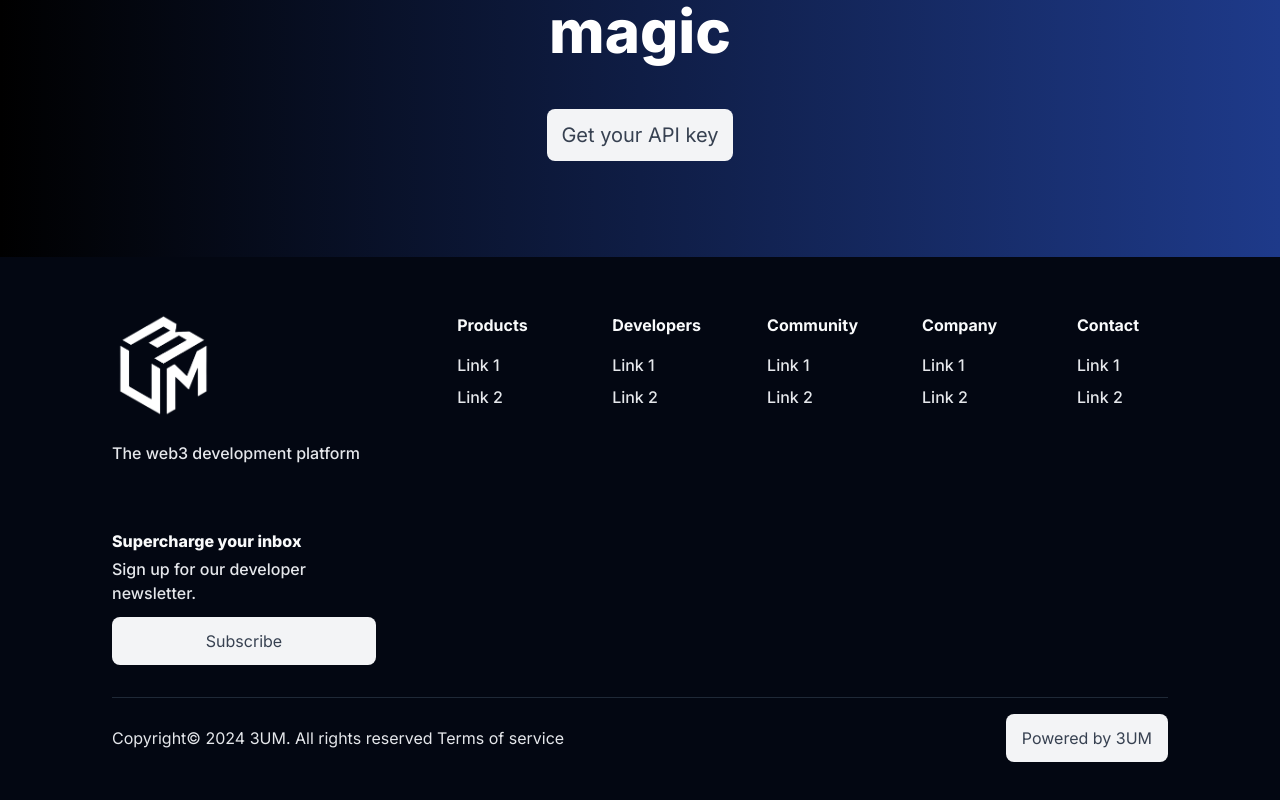
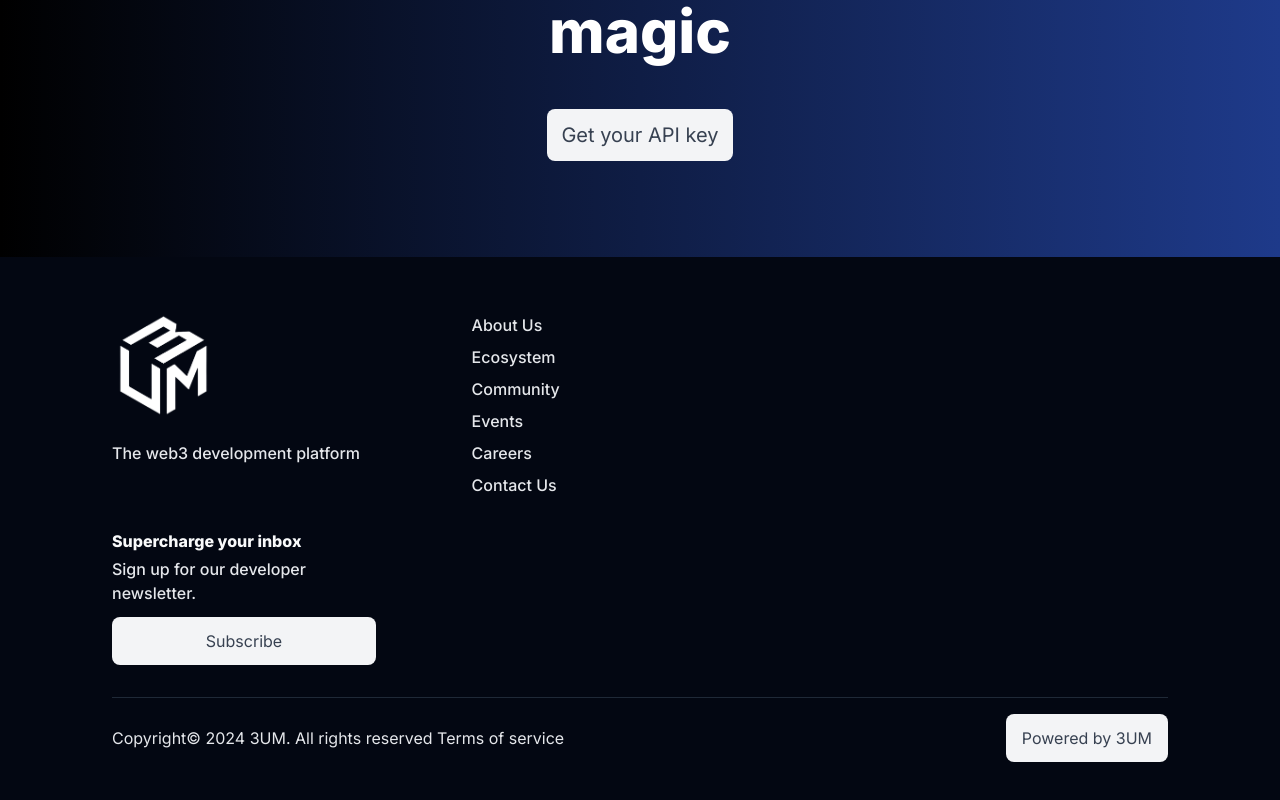
Before and after one commit to 3um-Group/3UM_Website, a Next.js app: page / in a window 1280 px wide. Shown: the part 4196-4996 px from the top of the page. Built offline with nearby package versions, Linux system fonts and the light colour scheme.

Commit message:
added footer links

```diff
--- a/components/Footer.tsx
+++ b/components/Footer.tsx
@@ -1,4 +1,5 @@
 import three_um_logo from '@/public/assets/3UM-dark.png';
+import footerItems from '@/utils/footer-items';
 import { FacebookFilled } from "@ant-design/icons"
 import { LinkedinFilled } from '@ant-design/icons';
 import { YoutubeFilled } from '@ant-design/icons';
@@ -40,13 +41,19 @@ const Footer = () => {
 
           {/* Link Columns */}
           <div className="grid grid-cols-2 gap-8 sm:grid-cols-3 lg:grid-cols-5 lg:gap-12 xl:gap-16 mt-8 lg:mt-0">
-            {['Products', 'Developers', 'Community', 'Company', 'Contact'].map((category) => (
+            {['Comapany'].map((category) => (
               <div key={category} className="flex flex-col gap-4">
-                <h5 className="font-eyebrow-size-100 font-bold text-gray-50">{category}</h5>
+                {/* <h5 className="font-eyebrow-size-100 font-bold text-gray-50">{category}</h5> */}
                 <ul className="flex flex-col gap-2">
                   {/* Add your specific links here */}
-                  <li><a href="#" className="font-paragraph-size-200 w-fit font-medium text-gray-200 transition-all hover:text-gray-400">Link 1</a></li>
-                  <li><a href="#" className="font-paragraph-size-200 w-fit font-medium text-gray-200 transition-all hover:text-gray-400">Link 2</a></li>
+                  {footerItems.map((item) => (
+                    <>
+                      <li><a href="#" className="font-paragraph-size-200 w-fit font-medium text-gray-200 transition-all hover:text-gray-400">{item.label}</a></li>
+                      {/* <li><a href="#" className="font-paragraph-size-200 w-fit font-medium text-gray-200 transition-all hover:text-gray-400">{item.label}</a></li> */}
+                    </>
+
+                  ))}
+
                   {/* Add more list items as needed */}
                 </ul>
               </div>
@@ -59,7 +66,7 @@ const Footer = () => {
       <div className="mx-auto w-full max-w-7xl mt-8 pt-4 border-t border-gray-800">
         <div className="flex flex-col sm:flex-row sm:items-center sm:justify-between">
           <p className="font-paragraph-size-100 text-gray-200 text-sm sm:text-base">
-          Copyright© 2024 3UM. All rights reserved <a href="#" className="hover:underline">Terms of service</a>
+            Copyright© 2024 3UM. All rights reserved <a href="#" className="hover:underline">Terms of service</a>
           </p>
           <a href="#" className="font-button-size-100 mt-4 sm:mt-0 rounded-lg bg-gray-100 px-4 py-2 text-sm text-gray-700 sm:py-3 sm:text-base">
             Powered by 3UM
--- /dev/null
+++ b/utils/footer-items.tsx
@@ -0,0 +1,17 @@
+export type FooterItem = {
+    id: string;
+    label: string;
+    href: string;
+  };
+
+  const footerItems: FooterItem[] = [
+    { id: 'about-us', label: 'About Us', href: '/company' },
+    { id: 'ecosystem', label: 'Ecosystem', href: '' },
+    { id: 'comunity', label: 'Community', href: '' },
+    { id: 'events', label: 'Events', href: '' },
+    { id: 'careers', label: 'Careers', href: '' },
+    { id: 'contact-us', label: 'Contact Us', href: '' },
+    // Add more items as needed
+  ];
+
+  export default footerItems;
```
